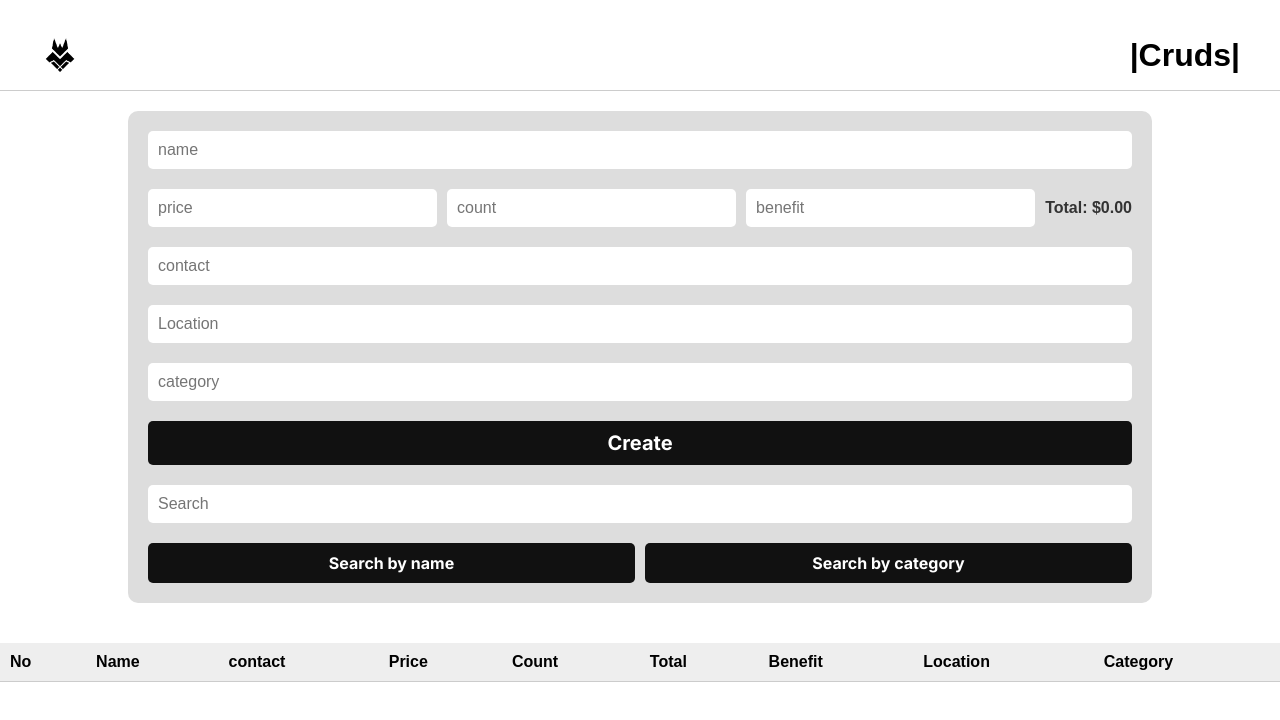
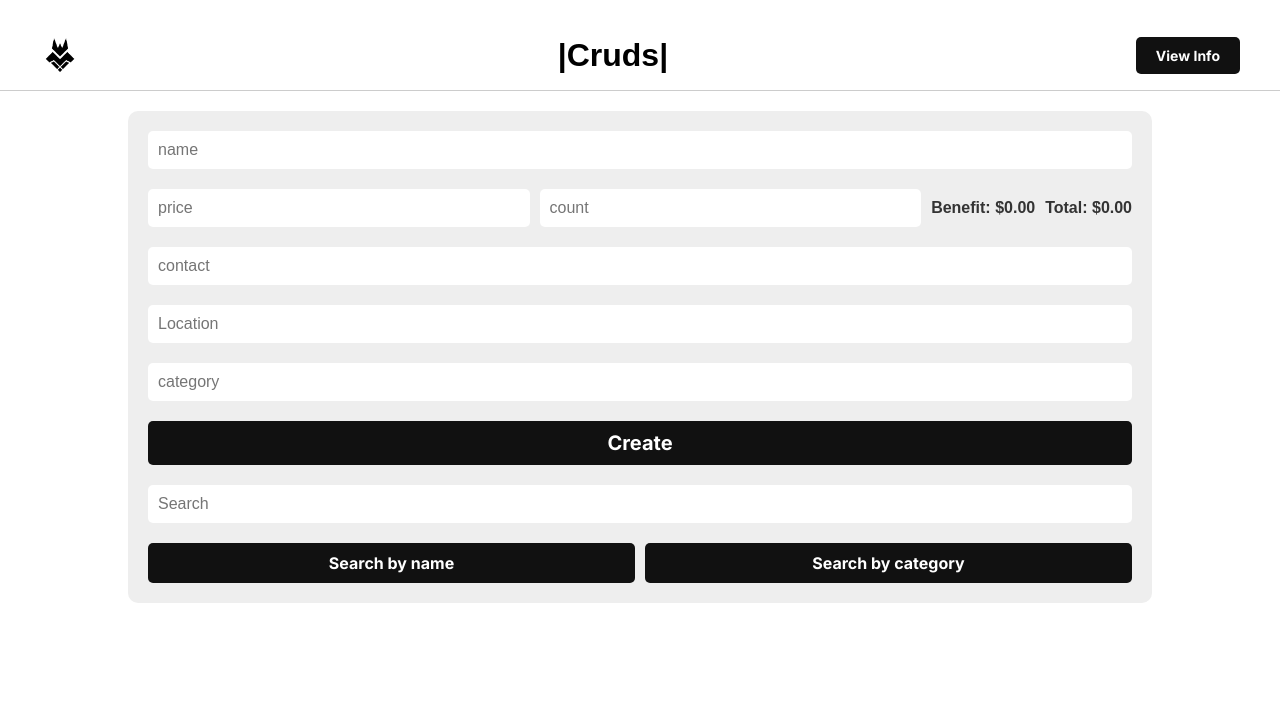
Before and after one commit to Abdulahi001/hiil-water-agent, a React (Vite) app: page / in a window 1280 px wide. Shown: the top 720 px of the page. Built offline with nearby package versions, Linux system fonts and the light colour scheme.

Commit message:
fixed the bug of not creating on the first click of create btn and stored the data inside the localstorage

```diff
--- a/src/App.css
+++ b/src/App.css
@@ -31,6 +31,17 @@ body {
   height: 40px;
   margin-right: 10px;
 }
+.navbar .toggle-btn{
+   background-color: #111;
+  color: #fff;
+  padding: 10px 20px;
+  border:  none;
+  border-radius: 5px;
+  font-size: 14px;
+  font-weight: bold;
+  cursor: pointer;
+ font-family: "Inter", sans-serif;
+}
 
 /*Form part*/
 
@@ -38,7 +49,7 @@ body {
   width: 80%;
   margin: 20px auto;
   padding: 20px;
-  background-color: #ddd;
+  background-color: #eee;
   border: none;
   border-radius: 10px;
   display: flex;
@@ -52,7 +63,7 @@ body {
   border-radius: 5px;
   font-size: 16px;
 }
-.form .total {
+.form .total ,.form .benefit {
   font-size: 16px;
   font-weight: bold;
   color: #333;
@@ -69,7 +80,7 @@ body {
   flex-shrink: 1;
 }
 
-.form button {
+.form button  {
   background-color: #111;
   color: #fff;
   padding: 10px 0;
--- a/src/App.jsx
+++ b/src/App.jsx
@@ -1,11 +1,11 @@
-import { useState } from "react";
+import { useState,useEffect } from "react";
 import "./App.css";
 import Navbar from "./components/Navbar";
 import Form from "./pages/Form";
 import Info from "./pages/Info";
 
 function App() {
-  const [data, setFormData] = useState({
+  const [formData, setFormData] = useState({
     id: 0,
     name: "",
     price: 0,
@@ -16,57 +16,69 @@ function App() {
     location: "",
     category: "",
   });
-  const [dataArray, setDataArray] = useState([]);
+  const [dataArray, setDataArray] = useState(() => {
+  try {
+    const saved = localStorage.getItem("dataArray");
+    return saved ? JSON.parse(saved) : [];
+  } catch {
+    return [];
+  }
+});
+  const [page ,setPage] = useState("form");
   function handleSubmit(e) {
     e.preventDefault();
 
     // Read the form data
-    const form = e.target;
-     const formData = new FormData(form);
-     const id = data.id + 1;
-     const name = formData.get("name");
-     const price = parseFloat(formData.get("price"));
-     const count = parseInt(formData.get("count"));
-     const total = price * count;
-     const benefit = parseFloat(formData.get("benefit"));
-     const contact = parseInt(formData.get("contact"));
-     const location = formData.get("location");
-     const category = formData.get("category");
+    const form = new FormData(e.target);
+      const price = parseFloat(form.get("price"));
+  const count = parseInt(form.get("count"));
+  const total = price * count;
+      const newItem = {
+    id: formData.id + 1,
+    name: form.get("name"),
+    price,
+    count,
+    total,
+    benefit: (total * 30.77) / 100,
+    contact: parseInt(form.get("contact")),
+    location: form.get("location"),
+    category: form.get("category"),
+  };
 
-    setFormData({
-      id: id,
-      name: name,
-      price: price,
-      count: count,
-      total: total,
-      benefit: benefit,
-      contact: contact,
-      location: location,
-      category: category,
-    });
+    setFormData(newItem);
 
-   setDataArray([...dataArray,{...data}]);
+     setDataArray(prev => [...prev, {...newItem, id: prev.length + 1}]);
+    console.log("Form submitted:", formData);
 
-    console.log( dataArray);
   }
+    useEffect(() => {
+    console.log(dataArray);
+  }, [dataArray]);
+
+  useEffect(() => {
+  try {
+    localStorage.setItem("dataArray", JSON.stringify(dataArray));
+  } catch (err) {
+    console.error("Could not save to localStorage:", err);
+  }
+}, [dataArray]);
+
 
   return (
     <div className="App">
-      <Navbar />
+      <Navbar page={page} setPage={setPage} />
+      {page === "form" ?
 
       <form onSubmit={handleSubmit} className="form">
         <input type="text" name="name" id="name" placeholder="name" />
         <div className="sub-inputs">
           <input type="number" name="price" id="price" placeholder="price" />
           <input type="number" name="count" id="count" placeholder="count" />
-          <input
-            type="number"
-            name="benefit"
-            id="benefit"
-            placeholder="benefit"
-          />
+         <small className="benefit" id="benefit">
+            Benefit: ${formData.benefit.toFixed(2)}
+          </small>
           <small className="total" id="total">
-            Total: ${data.total.toFixed(2)}
+            Total: ${formData.total.toFixed(2)}
           </small>
         </div>
          <input
@@ -99,9 +111,10 @@ function App() {
             Search by category
           </button>
         </div>
-      </form>
+      </form> : <Info tableData={dataArray} />}
 
-      <Info tableData={dataArray} />
+
+
     </div>
   );
 }
--- a/src/components/Navbar.jsx
+++ b/src/components/Navbar.jsx
@@ -1,10 +1,19 @@
 import Logo from '../assets/logo.png'
-export default function Navbar()  {
-
+export default function Navbar({page, setPage})  {
+    function handleClick() {
+        if (page === "form") {
+            setPage("info")
+        } else {
+            setPage("form")
+        }
+    }
     return (
         <div className='navbar'>
             <img src={Logo} alt="Logo" className="logo" />
             <h1 className='app-name'>|Cruds|</h1>
+            <button className='toggle-btn' onClick={() => handleClick()}>
+                {page === "form" ? "View Info" : "Edit Form"}
+            </button>
         </div>
     )
 }
```
